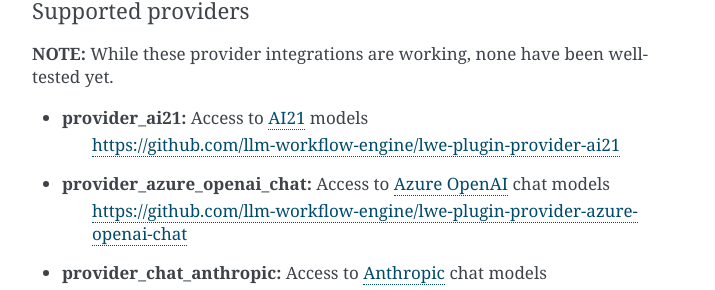
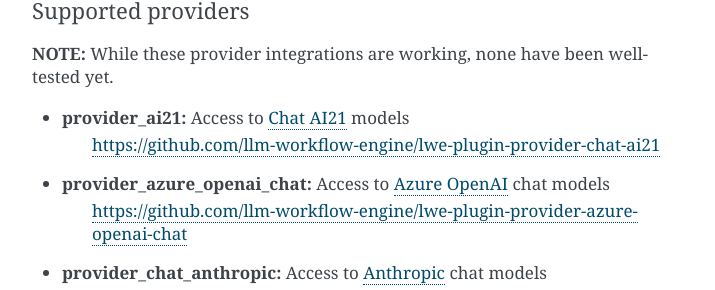
Before and after one commit to llm-workflow-engine/llm-workflow-engine, a Sphinx documentation site: the page built from docs/plugins.rst, in a window 1280 px wide and 900 px high, scrolled down 2532 px. Shown: the part 154-444 px from the top of the window, without its empty margins (388-1103 px from the left). Built offline with Sphinx 7.4.7, drawn with Linux system fonts in a browser that asks for light colours.

Commit message:
update AI21 plugin doc

```diff
--- a/docs/plugins.rst
+++ b/docs/plugins.rst
@@ -122,8 +122,8 @@
 
 **NOTE:** While these provider integrations are working, none have been well-tested yet.
 
-* **provider_ai21:** Access to `AI21 <https://docs.ai21.com/docs/jurassic-2-models>`_ models
-   https://github.com/llm-workflow-engine/lwe-plugin-provider-ai21
+* **provider_ai21:** Access to `Chat AI21 <https://docs.ai21.com/docs/jamba-foundation-models>`_ models
+   https://github.com/llm-workflow-engine/lwe-plugin-provider-chat-ai21
 * **provider_azure_openai_chat:** Access to `Azure OpenAI <https://learn.microsoft.com/en-us/azure/ai-services/openai/concepts/models>`_ chat models
    https://github.com/llm-workflow-engine/lwe-plugin-provider-azure-openai-chat
 * **provider_chat_anthropic:** Access to `Anthropic <https://docs.anthropic.com/claude/reference/selecting-a-model>`_ chat models
```
